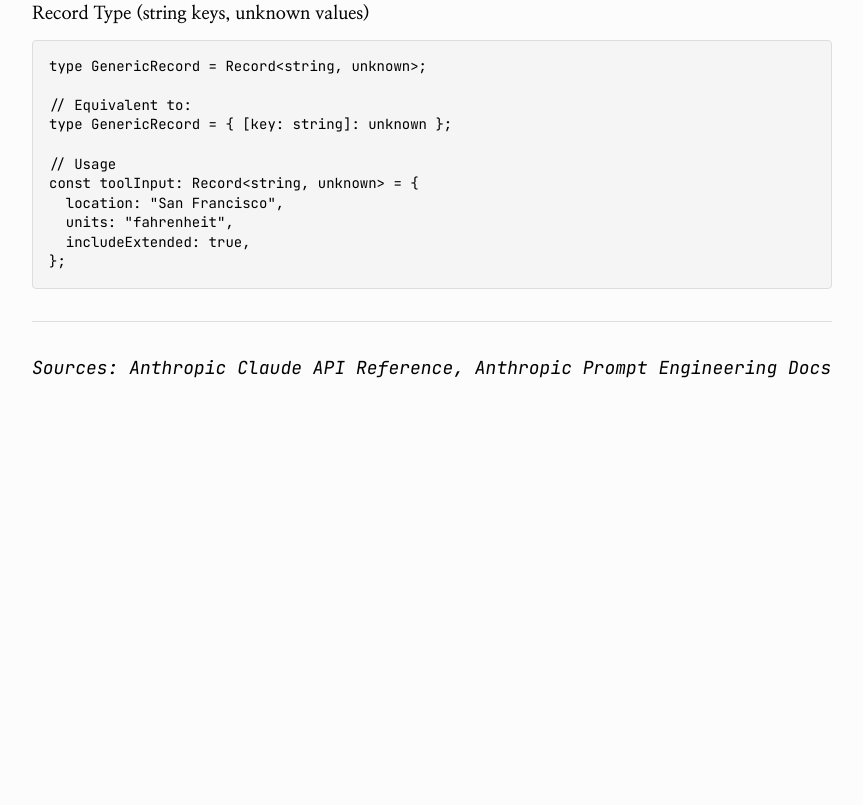
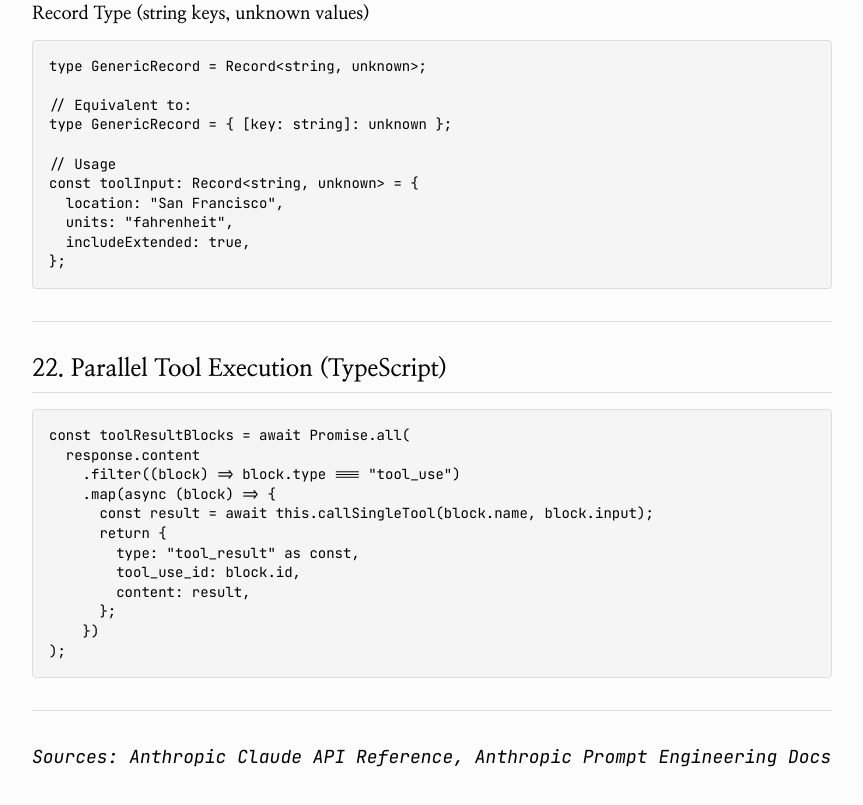
Before and after one commit to kentwalters/kentwalters.com, a plain HTML site: page reference/index.html in a window 1280 px wide. Shown: the part 10527-11332 px from the top of the page, without its empty margins (208-1071 px from the left). Before the commit the page ends 10967 px from the top, so only its background shows below. Drawn offline with Linux system fonts and the light colour scheme.

Commit message:
Deploy to Vercel

```diff
--- a/reference/index.html
+++ b/reference/index.html
@@ -634,6 +634,22 @@ const toolInput: Record&lt;string, unknown&gt; = {
 
       <hr>
 
+      <h2>22. Parallel Tool Execution (TypeScript)</h2>
+      <pre><code>const toolResultBlocks = await Promise.all(
+  response.content
+    .filter((block) =&gt; block.type === "tool_use")
+    .map(async (block) =&gt; {
+      const result = await this.callSingleTool(block.name, block.input);
+      return {
+        type: "tool_result" as const,
+        tool_use_id: block.id,
+        content: result,
+      };
+    })
+);</code></pre>
+
+      <hr>
+
       <p><em>Sources: Anthropic Claude API Reference, Anthropic Prompt Engineering Docs</em></p>
 
     </div>
```
Also changed, not shown: claude-reference.md (+19 -0 lines).
